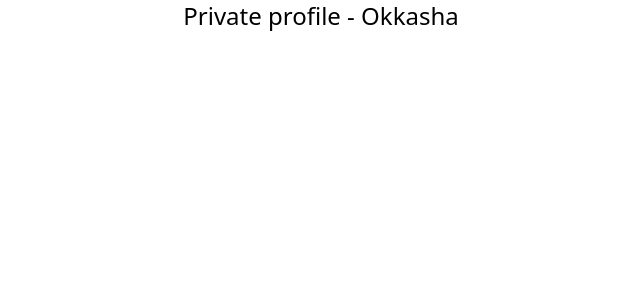
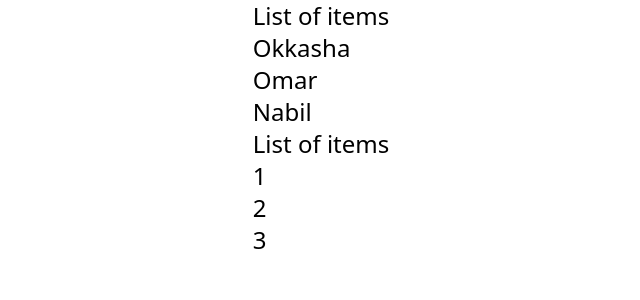
Before and after one commit to OkkashaAlly/react-typescript, a React (Vite) app: page / in a window 1280 px wide. Shown: the top 300 px of the page, without its empty margins (319-959 px from the left). Built offline with nearby package versions, Linux system fonts and the light colour scheme.

Commit message:
Generic type

```diff
--- a/src/App.tsx
+++ b/src/App.tsx
@@ -11,8 +11,9 @@ import Counter from "./components/state/Counter";
 import { ThemeContextProvider } from "./components/context/ThemeContext";
 import Box from "./components/context/Box";
 import { UserContextProvider } from "./components/context/UserContext";
-import Profile from "./components/Auth/Profile";
-import Private from "./components/Auth/Private";
+import Profile from "./components/auth/Profile";
+import Private from "./components/auth/Private";
+import List from "./components/generics/List";
 
 function App() {
   const person = {
@@ -35,6 +36,14 @@ function App() {
     },
   ];
 
+  const stingItems = ["Okkasha", "Omar", "Nabil"];
+  const numberItems = [1, 2, 3];
+  const objItems = [
+    { id: 1, name: "Okkasha" },
+    { id: 2, name: "Omar" },
+    { id: 3, name: "Nabil" },
+  ];
+
   return (
     <div className="text-2xl flex flex-col items-center">
       {/* <Greet name={"Okkasha"} isLoggedIn={false} />
@@ -53,7 +62,10 @@ function App() {
       {/* <UserContextProvider>
         <User />
       </UserContextProvider> */}
-      <Profile isLoggedIn={true} component={Private} />
+      {/* <Profile isLoggedIn={true} component={Private} /> */}
+      <List items={stingItems} handleClick={item => console.log(item)} />
+      <List items={numberItems} handleClick={item => console.log(item)} />
+      {/* <List items={objItems} handleClick={item => console.log(typeof item)} /> */}
     </div>
   );
 }
--- /dev/null
+++ b/src/components/generics/List.tsx
@@ -0,0 +1,30 @@
+import React from "react";
+
+type ListType = {
+  id: number;
+  name: string;
+};
+
+type ListProps<T> = {
+  items: T[];
+  handleClick: (value: T) => void;
+};
+
+// const List = <T extends {}>({
+const List = <T extends string | number >({
+  items,
+  handleClick,
+}: ListProps<T>) => {
+  return (
+    <div>
+      <h1>List of items</h1>
+      {items.map((item, index) => (
+        <p key={index} onClick={() => handleClick(item)}>
+          {item}
+        </p>
+      ))}
+    </div>
+  );
+};
+
+export default List;
```
